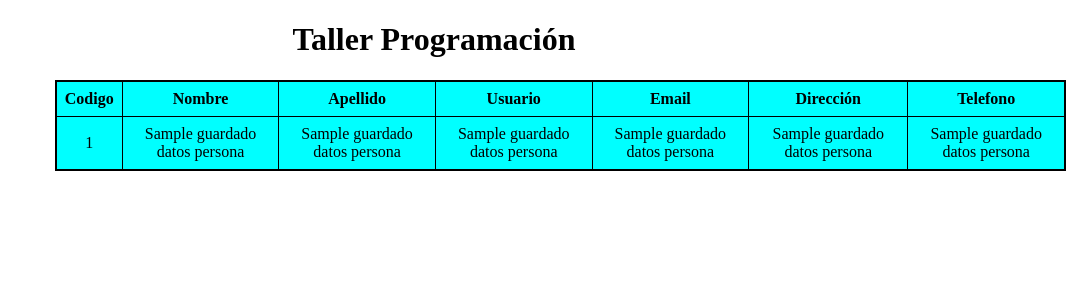
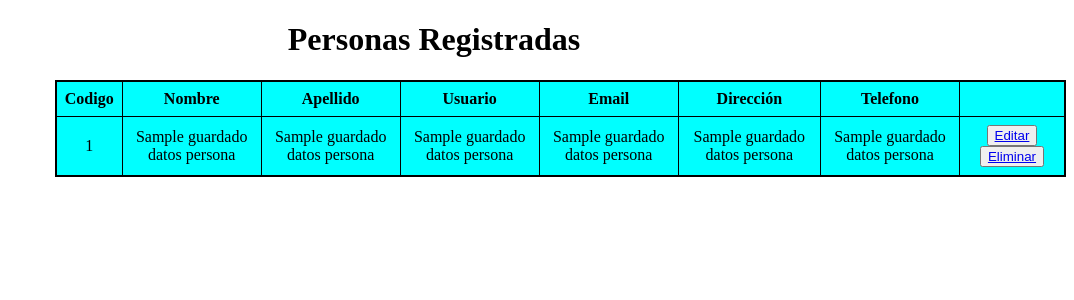
Before and after one commit to Daniel-Cruz-Edur/Creando_APIs_SNA, a Flask app: template App/templates/index.html in a window 1280 px wide. Shown: the top 300 px of the page, without its empty margins (206-1280 px from the left). Run offline with Flask 3, Linux system fonts and the light colour scheme; the template is opened without the code that fills it: most values are stand-ins (such as "Sample title", 1, 10 or a date in 2020).

Commit message:
Ruta_De_Edicion_Eliminacion

```diff
--- a/App/App.py
+++ b/App/App.py
@@ -13,6 +13,8 @@ db = mysql.connector.connect(
 
 cursor =  db.cursor()
 
+
+#Definir rutas
 @app.route('/')
 def Lista_Registros():
 
@@ -37,18 +39,50 @@ def Registro():
         Adress = request.form.get('User_Adress')
         Phone = request.form.get('User_Adress')
 
+        #insertar datos a la tabla personas
+
         cursor.execute("Insert Into personas_info (Nombre_Persona, Apellido_Persona, Apodo_Persona, Password_Persona, Email_Persona, Adress_Persona, Phone_Persona) Values (%s, %s, %s, %s, %s, %s, %s)", (Nombres, Apellidos, Nickname, Password, E_Mail, Adress, Phone))
         db.commit()
         flash('Usuario creado correctamente.', 'Sucess!');
+
+
         #redirigimos a la misma pagina cuando el metodo es POST
         return redirect(url_for('Registro'))
 
     #Con get lo envio al doc
     return render_template('registrar.html')
 
-@app.route('/Saludo') #lo del parantesis (sin las comillas) poner en la barra de busqueda
-def Saludo():
-    return "Hala, buenos días"
+@app.route('/Editar/<int:id>', methods = ['GET','POST'])
+def Editar_Usuario(id):
+    cursor = db.cursor()
+    if request.method == 'POST':
+        Nombres_Modify = request.form.get('nombrepersona')
+        Apellidos_Modify = request.form.get('apellidopersona')
+        Nickname_Modify = request.form.get('usuariopersona')
+        Password_Modify = request.form.get('contraseñapersona')
+        Email_Modify = request.form.get('emailpersona')
+        Adress_Modify = request.form.get('direccionpersona')
+        Phone_Modify = request.form.get('telefonopersona')
+
+    #sentencia para actualizar los datos
+        Update_Data = "UPDATE personas set nombreper=%s,apellidoper=%s, usuarioper=%s,contraseña=%s, emailper=%s,direccionper=%s,telefonoper=%s where ID_Persona=%s"
+        cursor.execute(Update_Data,(Nombres_Modify, Apellidos_Modify, Nickname_Modify, Password_Modify, Email_Modify, Adress_Modify, Phone_Modify, id))
+        db.commit()
+
+        return redirect(url_for('lista'))
+    else:
+        #obtener los datos de la persona que va a editar
+        cursor = db.cursor()
+        cursor.execute('SELECT * FROM personas WHERE ID_Persona = %s', (id,))
+        data = cursor.fetchall()
+
+        return render_template('Editar.html', personas_info=data[0])
+
+@app.route('/eliminar/<int:id>', methods=['GET'])
+def Eliminar_Usuario(id):
+
+    return redirect(url_for('Lista_Registros'))
+
 
 
 #Aqui ejecutamos la app
--- a/App/templates/index.html
+++ b/App/templates/index.html
@@ -3,14 +3,14 @@
 
 <head>
 		<meta charset="utf-16">
-        <title> Saludo_Pestaña </title>
+        <title> Personas </title>
         <link rel="stylesheet" href="{{url_for('static',filename='css/View_Table.css')}}">
 	</head>
 
     <body>
 		<main>
 
-        <h1> Taller Programación </h1>
+        <h1> Personas Registradas </h1>
 
         <table>
 
@@ -34,8 +34,18 @@
                 <td> {{ Guardado_Datos_Personas[5] }}  </td>
                 <td> {{ Guardado_Datos_Personas[6] }}  </td>
                 <td> {{ Guardado_Datos_Personas[7] }}  </td>
+
+                <td>
+                    <button> <a href="{{ url_for ('Editar_Usuario', id = Guardado_Datos_Personas[0] )}}"> Editar </a> </button>
+                    <button> <a href="{{ url_for ('Eliminar_Usuario', id = Guardado_Datos_Personas[0] )}}"> Eliminar </a> </button>
+                </td>
+
                 </tr>
+
                 {% endfor %}
+
+            </tbody>
+
         </table>
 
 
```
Also changed, not shown: App/templates/Editar.html (+33 -1 lines).
